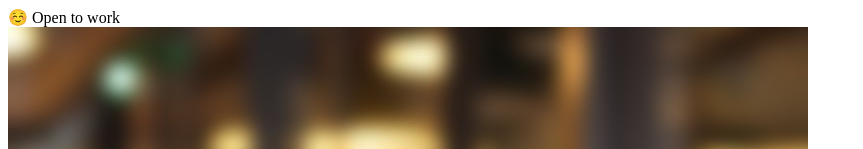
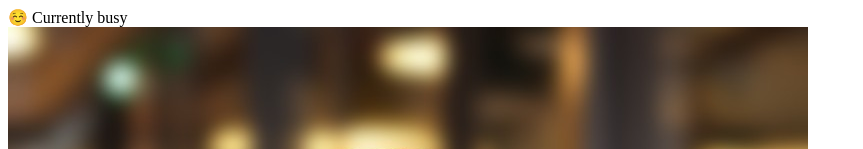
Before and after one commit to james-gulland/portfolio, a React (Create React App) app in the folder client/: page / in a window 1280 px wide. Shown: the top 149 px of the page, without its empty margins (0-863 px from the left). Built offline with nearby package versions, Linux system fonts and the light colour scheme; the HTML template or start-up script is replaced by a standard one.

Commit message:
updating job status

```diff
--- a/client/src/components/Home.js
+++ b/client/src/components/Home.js
@@ -37,7 +37,7 @@ const Home = () => {
     <>
       {/* INTRO SECTION */}
       <header id="intro-container" ref={containerRef}>
-        <div id="current-status" className="pill active" onClick={handleClick}><span id="pill-emoji" >☺️</span> Open to work</div>
+        <div id="current-status" className="pill active" onClick={handleClick}><span id="pill-emoji" >☺️</span> Currently busy</div>
         <div id="profile-pic">
           <Link to="/about"><img src={profilePic} alt="Profile" loading="lazy" /></Link>
         </div>
--- a/client/src/styles/components/_variables.scss
+++ b/client/src/styles/components/_variables.scss
@@ -11,6 +11,8 @@
   --greyLightBg: rgb(249, 250, 251);
   --greyLight: rgb(229, 231, 235);
   --greyDark: rgb(161, 161, 170);
+  --nonActive: rgb(255, 195, 0);
+  --nonActiveLighter: adjust-color(rgb(255, 195, 0), $lightness: -10%);
 }
 
 // fonts
```
Also changed, not shown: client/src/styles/components/_controls.scss (+4 -3 lines).
